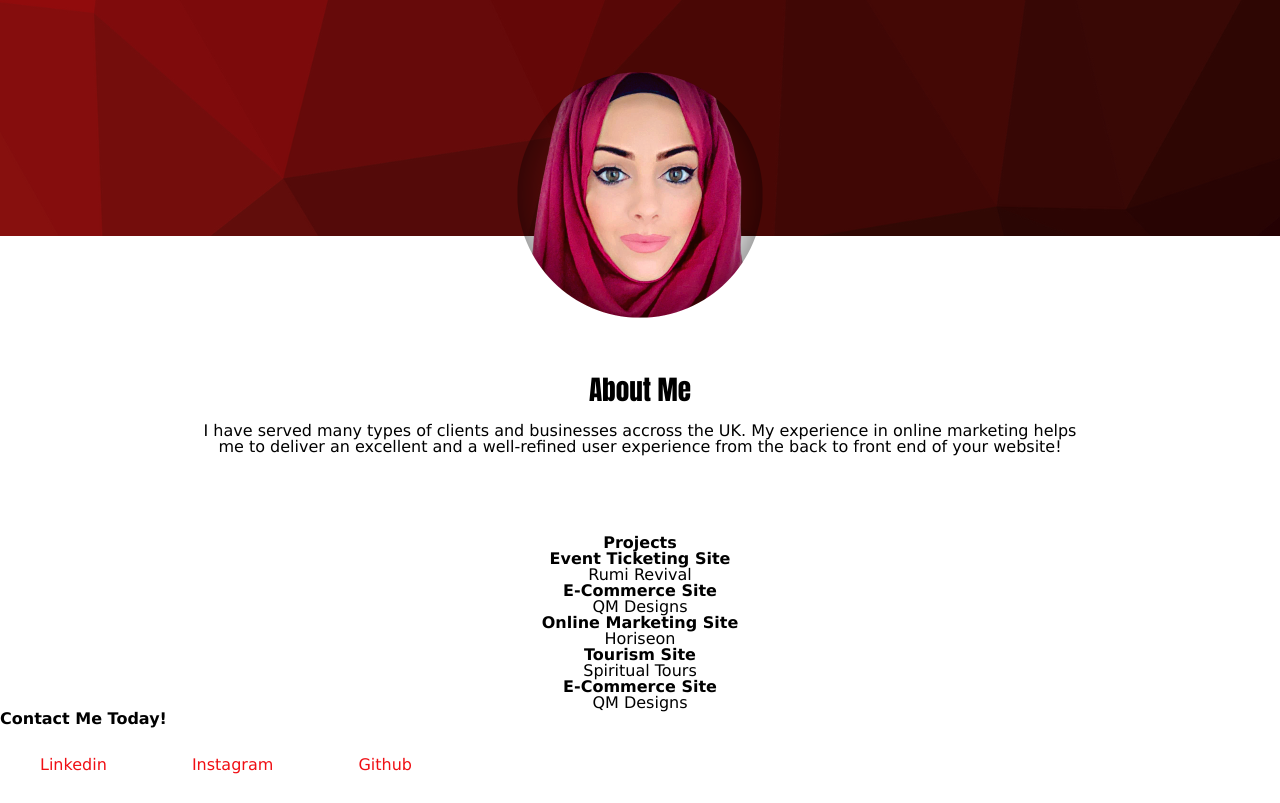
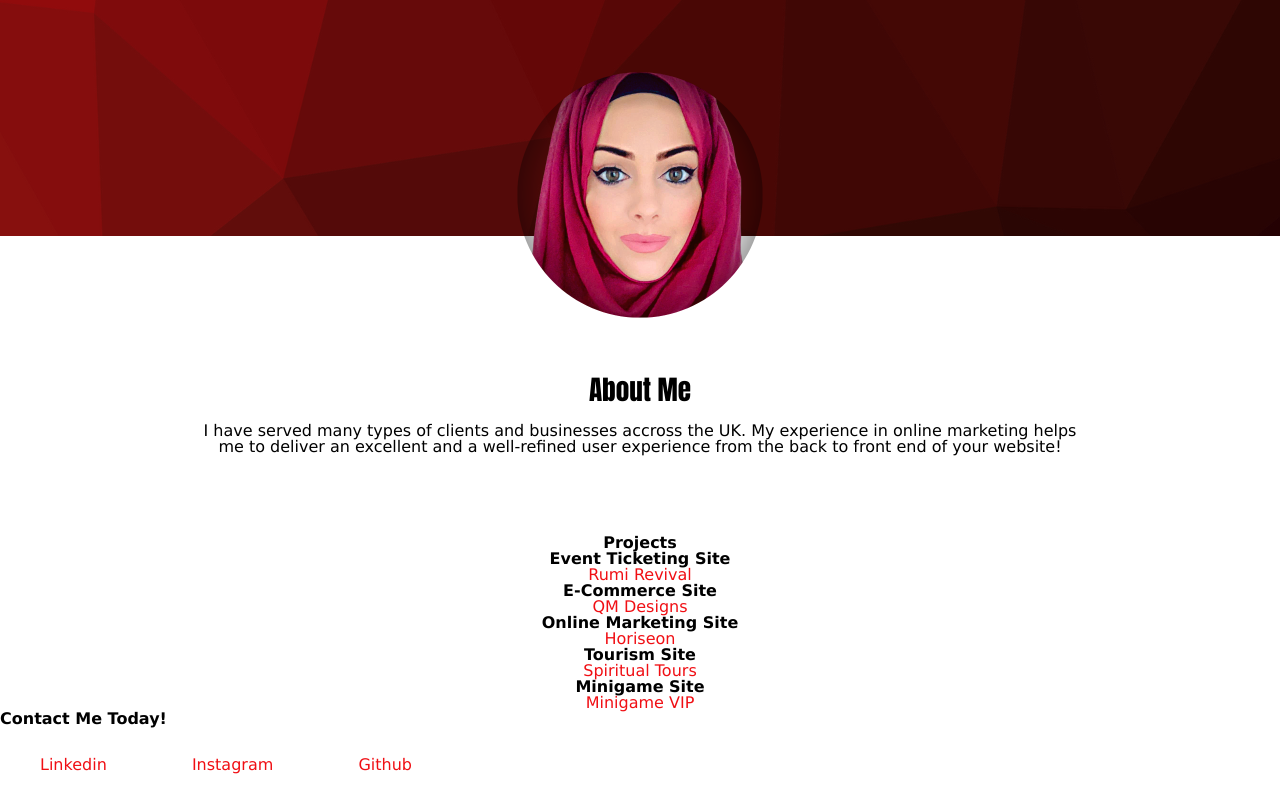
Before and after one commit to cherry-aisha/week-2-homework, a plain HTML site: page index.html in a window 1280 px wide. Shown: the part 340-1143 px from the top of the page. Drawn offline with Linux system fonts and the light colour scheme.

Commit message:
Adds styling to cards and adds minigame image

```diff
--- a/Assets/css/style.css
+++ b/Assets/css/style.css
@@ -134,8 +134,8 @@ margin-top:20px;
 }
 
 #big.card {
-  display: flex;
-  flex-wrap: wrap;
+display: flex;
+flex-wrap: wrap;
 justify-content: space-between;
 background-image: url("./assets/images/theatre.png");
 border: 10px;
--- a/index.html
+++ b/index.html
@@ -17,7 +17,7 @@
         <h1 class="logo">CHERRY-AISHA</h1>
         <nav>
             <ul>
-                <li><a href="#about_me">About Me</a></li>
+                <li><a href="#about-me">About Me</a></li>
                 <li><a href="#projects">Projects</a></li>
                 <li><a href="#contact_me">Contact Me</a></li>
             </ul>
@@ -41,24 +41,24 @@
         <h4>Projects</h4>
             <div id="big.card">
             <h5>Event Ticketing Site</h5>
-            <p>Rumi Revival</p>
+            <a href="www.rumirevival.com">Rumi Revival</a>
             </div>
         </div>
         <div>
             <h5>E-Commerce Site</h5>
-            <p>QM Designs</p>
+            <a href="https://q-m.design/">QM Designs</a>
         </div>
         <div>
             <h5>Online Marketing Site</h5>
-            <p>Horiseon</p>
+            <a href="https://cherry-aisha.github.io/week1-code-refactor/">Horiseon</a>
         </div>
         <div>
             <h5>Tourism Site</h5>
-            <p>Spiritual Tours</p>
+            <a href="https://tours.reviveda.org">Spiritual Tours</a>
         </div>
         <div>
-            <h5>E-Commerce Site</h5>
-            <p>QM Designs</p>
+            <h5>Minigame Site</h5>
+            <a href="https://www.minigame.vip/">Minigame VIP</a>
         </div>
     </section>
 
```
Also changed, not shown: 1 other file.
